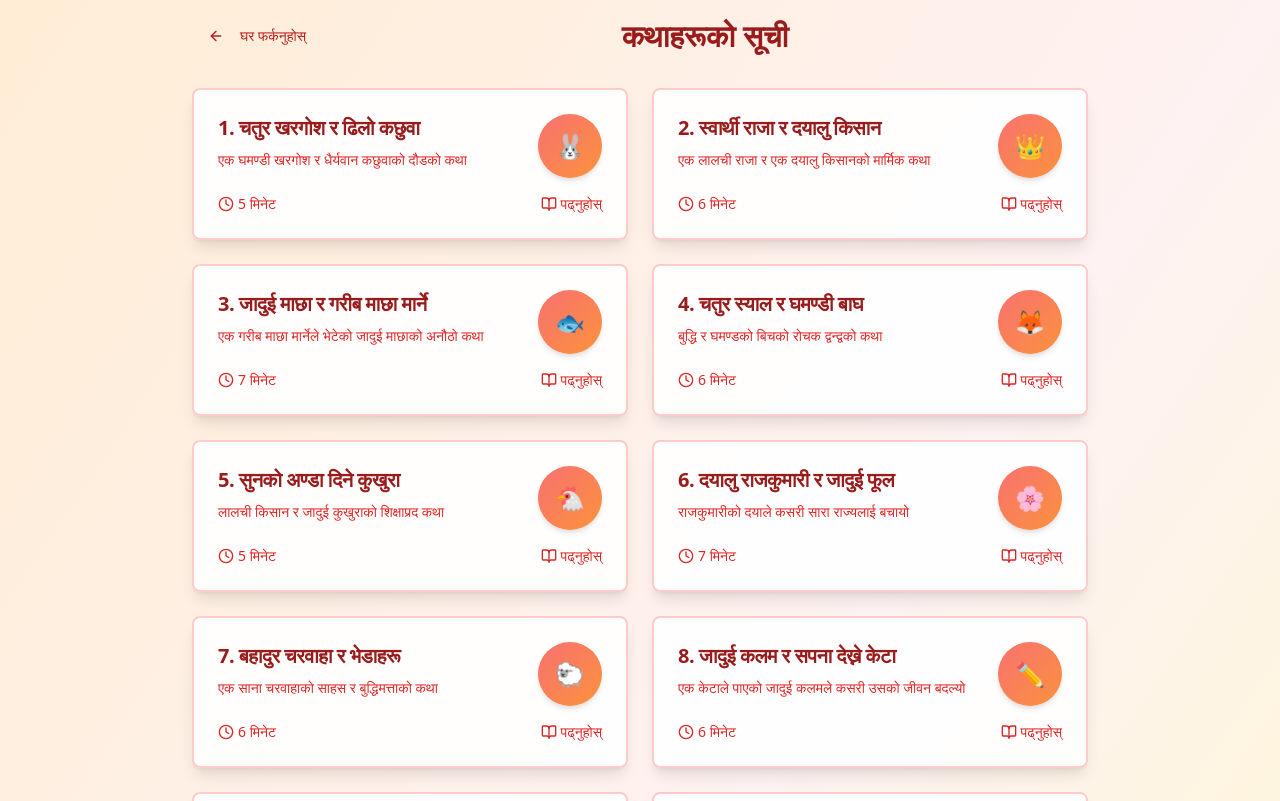
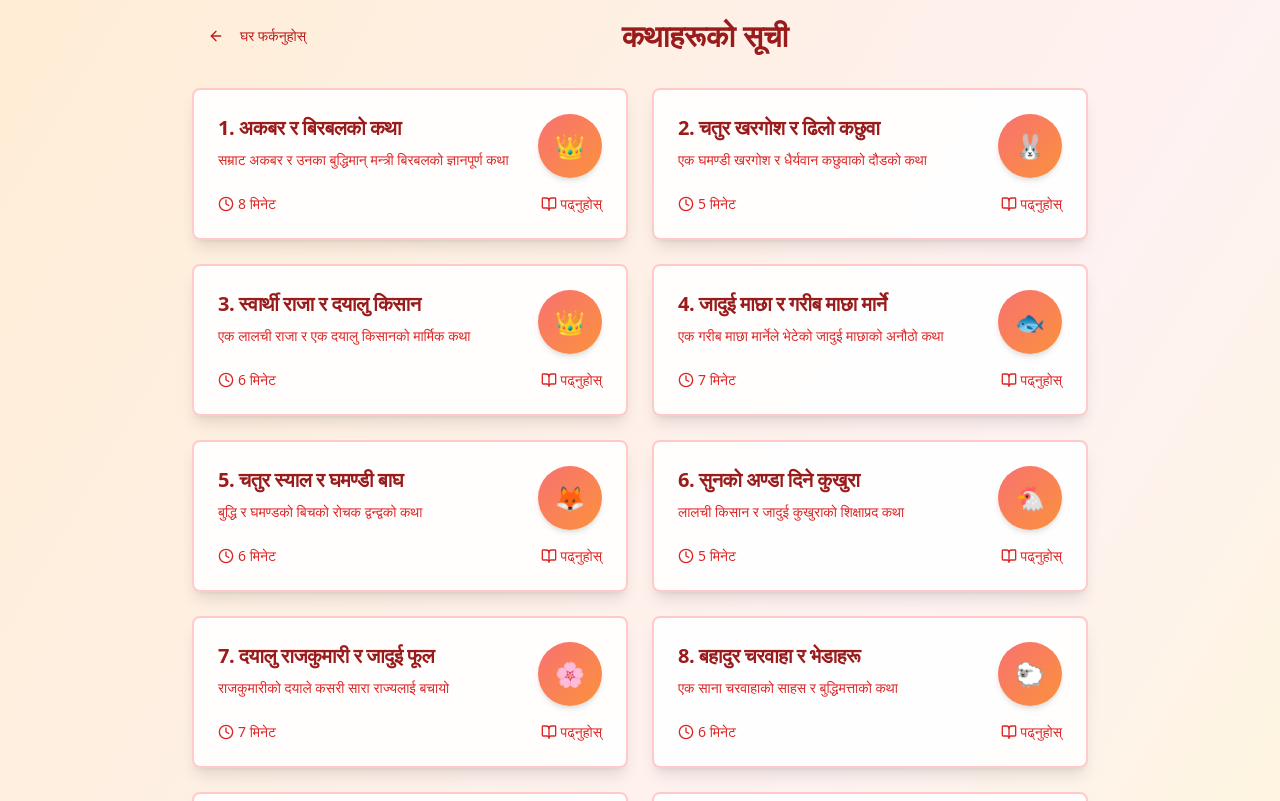
Before and after one commit to Ai-lab-art/mitho-katha-nepal-69, a React (Vite) app: page /stories in a window 1280 px wide. Shown: the top 801 px of the page. Built offline with nearby package versions, Linux system fonts and the light colour scheme.

Commit message:
Add Nepali story
Add "अकबर र बिरबलको कथा" in Nepali to the stories.

```diff
--- a/src/data/stories.ts
+++ b/src/data/stories.ts
@@ -13,6 +13,39 @@ export interface Story {
 }
 
 export const stories: Story[] = [
+  {
+    id: "akbar-birbal",
+    title: "अकबर र बिरबलको कथा",
+    summary: "सम्राट अकबर र उनका बुद्धिमान् मन्त्री बिरबलको ज्ञानपूर्ण कथा",
+    emoji: "👑",
+    duration: 8,
+    content: [
+      {
+        text: "मुगल साम्राज्यमा सम्राट अकबर एक न्यायप्रिय र बुद्धिमान् राजा थिए। उनका दरबारमा नौ रत्न भनिने नौजना विद्वान् मन्त्रीहरू थिए। ती मध्ये बिरबल सबैभन्दा चतुर र हाजिरजवाफ थिए। बिरबलको वास्तविक नाम महेश दास थियो।\n\nअकबरले बिरबललाई आफ्नो सबैभन्दा भरपर्दो मन्त्री मान्थे। बिरबलको बुद्धिमत्ता र न्यायप्रियताका कारण प्रजाहरूले पनि उनलाई धेरै माया गर्थे। उनले कठिनदेखि कठिन समस्याहरूको समाधान सजिलै निकाल्थे।\n\nएक दिन दरबारमा एक जटिल मुद्दा आयो। दुई व्यापारीहरूबिच सुनको हारको विषयमा विवाद भएको थियो। दुवैले दाबी गरिरहेका थिए कि हार तिनीहरूको हो।",
+        imageCaption: "सम्राट अकबरको दरबारमा बिरबल र अन्य मन्त्रीहरू"
+      },
+      {
+        text: "पहिलो व्यापारीले भन्यो, 'महाराज, यो हार मेरो हो। मैले यसलाई आफ्नो पसलमा बनाएको हुँ।' दोस्रो व्यापारीले भन्यो, 'होइन महाराज, यो हार मेरो हो। मैले यसलाई बजारबाट किनेको हुँ।'\n\nअकबरले अन्य मन्त्रीहरूलाई सोधे तर कसैले पनि समाधान दिन सकेन। अन्तमा अकबरले बिरबललाई सोधे, 'बिरबल, तिमी यो समस्याको समाधान निकाल्न सक्छौ?'\n\nबिरबलले मुस्कुराएर भने, 'महाराज, यो धेरै सजिलो छ।' उनले हारलाई एक कचौरा पानीमा राखे र भने, 'यदि यो हार वास्तविक सुनको छ भने यो पानीमा डुब्नेछ। यदि नक्कली छ भने यो तैरिनेछ।'",
+        imageCaption: "बिरबलले हारलाई पानीमा राखेर परीक्षण गर्दै"
+      },
+      {
+        text: "सबैले हेरे र हार पानीमा डुब्यो। बिरबलले भने, 'यो वास्तविक सुनको हार हो।' त्यसपछि उनले दुवै व्यापारीहरूलाई भने, 'अब तपाईंहरूले यो हारको वजन र विशेषताहरू भन्नुहोस्।'\n\nपहिलो व्यापारीले सही वजन र सबै विशेषताहरू भने। दोस्रो व्यापारीले गलत जानकारी दियो। बिरबलले भने, 'स्पष्ट छ, यो हार पहिलो व्यापारीको हो किनकि उनले मात्र सही विवरण दिए।'\n\nअकबर बिरबलको बुद्धिमत्ताबाट प्रभावित भए। उनले भने, 'बिरबल, तिम्रो न्याय सधैं निष्पक्ष हुन्छ। यसैले प्रजाहरूले तिमीलाई माया गर्छन्।'",
+        imageCaption: "न्यायप्रिय बिरबलले सही न्याय गरेपछि सबै खुशी भएको"
+      },
+      {
+        text: "अर्को दिन एक किसानले दरबारमा उजुरी ल्यायो। उनको छिमेकीले उनको बगैंचाको आम चोरेको आरोप लगाएको थियो। तर छिमेकीले इन्कार गरिरहेको थियो।\n\nबिरबलले दुवैलाई बोलाएर भने, 'तपाईंहरू दुवै भोली बिहान यहाँ आउनुहोस्। म तपाईंहरूको समस्याको समाधान गरिदिनेछु।' दुवै गए।\n\nभोलिपल्ट बिरबलले छिमेकीलाई भने, 'तिमीले साँच्चै आम चोरेको छैनौ?' छिमेकीले भने, 'होइन, मैले चोरेको छैन।' त्यसपछि बिरबलले भने, 'ठीक छ, तर तिम्रो हातमा आमको गोला किन लागेको छ?'\n\nडरले छिमेकीले आफ्ना हातहरू हेरे र सत्य स्वीकार गरे। वास्तवमा बिरबलले मात्र अनुमान गरेको थियो तर छिमेकीको प्रतिक्रियाबाट सत्य पत्ता लागेको थियो।",
+        imageCaption: "बिरबलले चतुर तरिकाले सत्य पत्ता लगाउँदै"
+      },
+      {
+        text: "एक पटक अकबरले बिरबललाई परीक्षा लिने सोचे। उनले भने, 'बिरबल, मलाई एउटा यस्तो प्रश्न सोध जसको उत्तर म दिन नसकूँ।'\n\nबिरबलले सोचे र भने, 'महाराज, मेरो प्रश्न यो छ - तपाईंले अहिले के सोचिरहनुभएको छ?'\n\nअकबर अचम्ममा परे। यदि उनले भने कि उनले यो सोचिरहेका थिए भने त्यो गलत हुनेछ किनकि उनले अब त्यो भनिसकेका थिए। यदि उनले अरू केही भने त्यो पनि गलत हुनेछ किनकि उनले वास्तवमा त्यो सोचिरहेका थिएनन्।\n\nअकबरले हाँस्दै भने, 'बिरबल, तिमीले मलाई हरायौ। यो साँच्चै एक यस्तो प्रश्न छ जसको सही उत्तर दिन असम्भव छ।' यसरी बिरबलको बुद्धिमत्ताको अर्को उदाहरण देखियो।",
+        imageCaption: "अकबर र बिरबलको बौद्धिक खेल"
+      },
+      {
+        text: "बिरबलका कथाहरूले हामीलाई धेरै महत्वपूर्ण शिक्षा दिन्छ। पहिलो, बुद्धिमत्ता र चतुरताले बल र शक्तिभन्दा धेरै काम गर्छ। दोस्रो, न्याय गर्दा सधैं सत्यको खोजी गर्नुपर्छ। तेस्रो, समस्याको समाधान गर्दा रचनात्मक सोच आवश्यक हुन्छ।\n\nबिरबलको जीवनले देखाउँछ कि ज्ञान र बुद्धिमत्ता कुनै पनि व्यक्तिको सबैभन्दा ठूलो सम्पत्ति हो। उनले कहिल्यै आफ्नो शक्तिको दुरुपयोग गरेनन् बल्कि सधैं न्यायका लागि प्रयोग गरे।\n\nआजको युगमा पनि बिरबलका सिद्धान्तहरू उपयोगी छन् - सत्यको खोजी गर्नु, न्यायप्रिय हुनु, र बुद्धिमत्ताको सदुपयोग गर्नु। यी गुणहरूले समाजमा शान्ति र न्याय कायम राख्न मद्दत गर्छ।",
+        imageCaption: "बिरबलको ज्ञान र न्यायप्रियताको चित्रण"
+      }
+    ]
+  },
   {
     id: "1",
     title: "चतुर खरगोश र ढिलो कछुवा",
```
